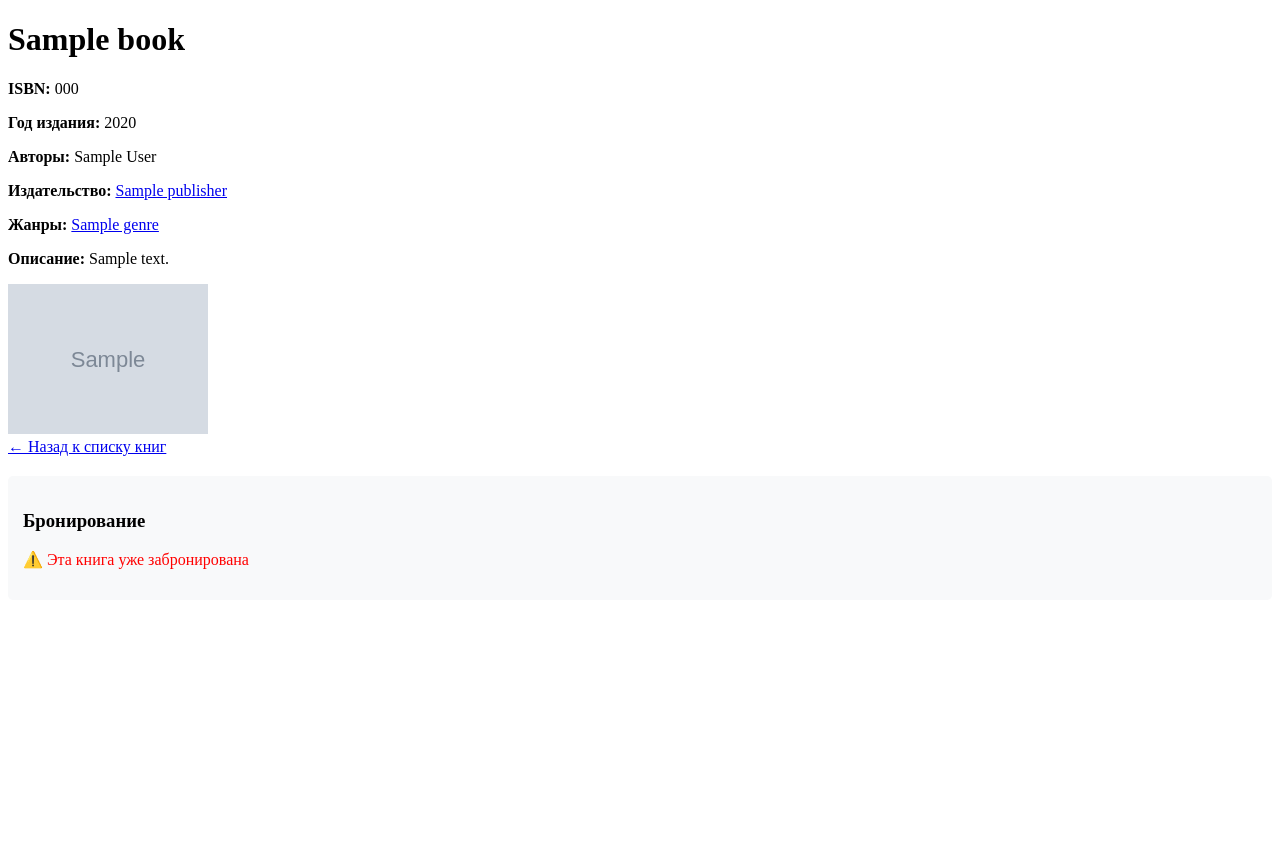
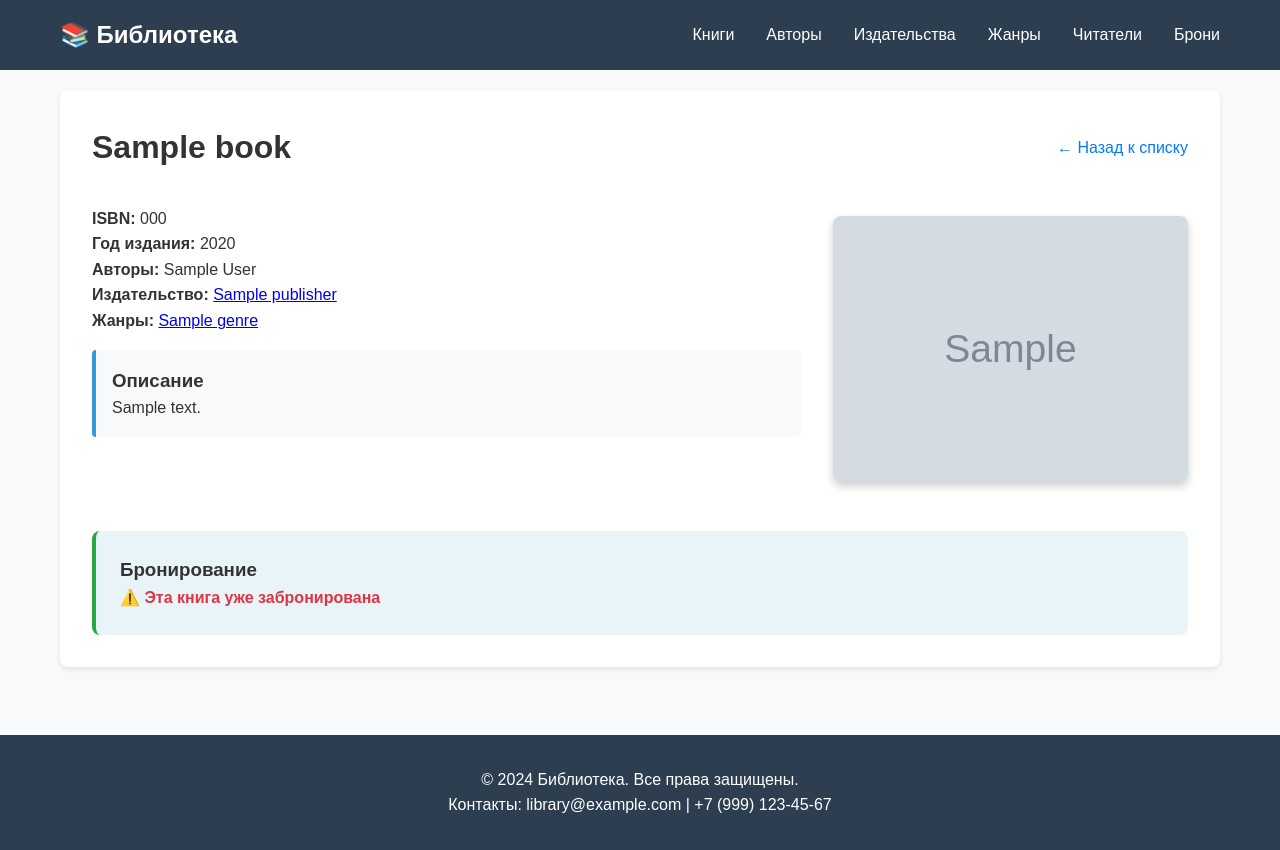
Before and after one commit to dmike-bit/django_dz, a Django app: page /books/1/ in a window 1280 px wide. Before the commit the page ends 569 px from the top, so only its background shows below. Run offline with Django 5.2, Linux system fonts and the light colour scheme; tables that the repository leaves empty hold one stand-in row (values such as "Sample post"); grey boxes marked "Sample" are stand-in pictures.

Commit message:
ДЗ 109

```diff
--- /dev/null
+++ b/library/static/library/css/style.css
@@ -0,0 +1,289 @@
+/* Базовые стили */
+* {
+    margin: 0;
+    padding: 0;
+    box-sizing: border-box;
+}
+
+body {
+    font-family: 'Arial', sans-serif;
+    line-height: 1.6;
+    color: #333;
+    background-color: #f8f9fa;
+}
+
+.container {
+    max-width: 1200px;
+    margin: 0 auto;
+    padding: 20px;
+}
+
+/* Header */
+.header {
+    background-color: #2c3e50;
+    color: white;
+    padding: 1rem 0;
+}
+
+.nav {
+    max-width: 1200px;
+    margin: 0 auto;
+    padding: 0 20px;
+    display: flex;
+    justify-content: space-between;
+    align-items: center;
+}
+
+.logo a {
+    color: white;
+    text-decoration: none;
+    font-size: 1.5rem;
+}
+
+.nav-menu {
+    display: flex;
+    list-style: none;
+    gap: 2rem;
+}
+
+.nav-menu a {
+    color: white;
+    text-decoration: none;
+    transition: color 0.3s;
+}
+
+.nav-menu a:hover {
+    color: #3498db;
+}
+
+/* Footer */
+.footer {
+    background-color: #2c3e50;
+    color: white;
+    text-align: center;
+    padding: 2rem 0;
+    margin-top: 3rem;
+}
+
+.footer-content {
+    max-width: 1200px;
+    margin: 0 auto;
+}
+
+/* Кнопки */
+.btn {
+    display: inline-block;
+    padding: 10px 20px;
+    background-color: #007bff;
+    color: white;
+    text-decoration: none;
+    border-radius: 5px;
+    border: none;
+    cursor: pointer;
+    transition: background-color 0.3s;
+}
+
+.btn:hover {
+    background-color: #0056b3;
+}
+
+.btn-primary {
+    background-color: #007bff;
+}
+
+.btn-primary:hover {
+    background-color: #0056b3;
+}
+
+.btn-success {
+    background-color: #28a745;
+}
+
+.btn-success:hover {
+    background-color: #218838;
+}
+
+.btn-back {
+    color: #007bff;
+    text-decoration: none;
+}
+
+/* Сетка книг */
+.books-grid {
+    display: grid;
+    grid-template-columns: repeat(auto-fill, minmax(300px, 1fr));
+    gap: 20px;
+    margin-top: 2rem;
+}
+
+.book-card {
+    background: white;
+    padding: 20px;
+    border-radius: 8px;
+    box-shadow: 0 2px 5px rgba(0,0,0,0.1);
+    transition: transform 0.3s;
+}
+
+.book-card:hover {
+    transform: translateY(-2px);
+    box-shadow: 0 4px 10px rgba(0,0,0,0.15);
+}
+
+.book-card h3 {
+    margin-bottom: 10px;
+}
+
+.book-card h3 a {
+    color: #2c3e50;
+    text-decoration: none;
+}
+
+.book-card h3 a:hover {
+    color: #3498db;
+}
+
+.book-cover {
+    max-width: 100%;
+    height: auto;
+    border-radius: 4px;
+    margin: 10px 0;
+}
+
+.btn-details {
+    display: inline-block;
+    margin-top: 10px;
+    padding: 8px 16px;
+    background-color: #3498db;
+    color: white;
+    text-decoration: none;
+    border-radius: 4px;
+    font-size: 0.9rem;
+}
+
+/* Детальная страница книги */
+.book-detail {
+    background: white;
+    padding: 2rem;
+    border-radius: 8px;
+    box-shadow: 0 2px 5px rgba(0,0,0,0.1);
+}
+
+.book-header {
+    display: flex;
+    justify-content: space-between;
+    align-items: center;
+    margin-bottom: 2rem;
+}
+
+.book-content {
+    display: grid;
+    grid-template-columns: 2fr 1fr;
+    gap: 2rem;
+    margin-bottom: 2rem;
+}
+
+.cover-image {
+    max-width: 100%;
+    border-radius: 8px;
+    box-shadow: 0 4px 8px rgba(0,0,0,0.2);
+}
+
+.book-description {
+    margin-top: 1rem;
+    padding: 1rem;
+    background-color: #f8f9fa;
+    border-radius: 4px;
+    border-left: 4px solid #3498db;
+}
+
+.book-reservation {
+    padding: 1.5rem;
+    background-color: #e8f4f8;
+    border-radius: 8px;
+    border-left: 4px solid #28a745;
+}
+
+.status-available {
+    color: #28a745;
+    font-weight: bold;
+}
+
+.status-unavailable {
+    color: #dc3545;
+    font-weight: bold;
+}
+
+/* Пагинация */
+.pagination {
+    display: flex;
+    justify-content: center;
+    align-items: center;
+    gap: 1rem;
+    margin-top: 2rem;
+}
+
+.page-info {
+    color: #6c757d;
+}
+
+/* Сообщения */
+.no-data {
+    text-align: center;
+    color: #6c757d;
+    font-style: italic;
+    padding: 2rem;
+}
+
+/* Формы */
+.form-group {
+    margin-bottom: 1rem;
+}
+
+.form-group label {
+    display: block;
+    margin-bottom: 0.5rem;
+    font-weight: bold;
+}
+
+.form-group input,
+.form-group select,
+.form-group textarea {
+    width: 100%;
+    padding: 0.5rem;
+    border: 1px solid #ddd;
+    border-radius: 4px;
+    font-size: 1rem;
+}
+
+.form-group textarea {
+    height: 100px;
+    resize: vertical;
+}
+
+/* Адаптивность */
+@media (max-width: 768px) {
+    .nav {
+        flex-direction: column;
+        gap: 1rem;
+    }
+
+    .nav-menu {
+        flex-direction: column;
+        gap: 1rem;
+        text-align: center;
+    }
+
+    .books-grid {
+        grid-template-columns: 1fr;
+    }
+
+    .book-content {
+        grid-template-columns: 1fr;
+    }
+
+    .book-header {
+        flex-direction: column;
+        gap: 1rem;
+        text-align: center;
+    }
+}
--- /dev/null
+++ b/library/static/library/js/main.js
@@ -0,0 +1,27 @@
+// Основные скрипты для библиотеки
+document.addEventListener('DOMContentLoaded', function() {
+    console.log('Библиотека загружена!');
+
+    // Плавная прокрутка для якорей
+    document.querySelectorAll('a[href^="#"]').forEach(anchor => {
+        anchor.addEventListener('click', function (e) {
+            e.preventDefault();
+            const target = document.querySelector(this.getAttribute('href'));
+            if (target) {
+                target.scrollIntoView({
+                    behavior: 'smooth',
+                    block: 'start'
+                });
+            }
+        });
+    });
+
+    // Подсветка активной ссылки в навигации
+    const currentPath = window.location.pathname;
+    document.querySelectorAll('.nav-menu a').forEach(link => {
+        if (link.getAttribute('href') === currentPath) {
+            link.style.color = '#3498db';
+            link.style.fontWeight = 'bold';
+        }
+    });
+});
--- /dev/null
+++ b/library/templates/library/base.html
@@ -0,0 +1,24 @@
+<!DOCTYPE html>
+<html lang="ru">
+<head>
+    <meta charset="UTF-8">
+    <meta name="viewport" content="width=device-width, initial-scale=1.0">
+    <title>{% block title %}Библиотека{% endblock %}</title>
+    {% load static %}
+    <link rel="stylesheet" href="{% static 'library/css/style.css' %}">
+    {% block extra_css %}{% endblock %}
+</head>
+<body>
+    {% include 'library/includes/header.html' %}
+
+    <main class="container">
+        {% block content %}
+        {% endblock %}
+    </main>
+
+    {% include 'library/includes/footer.html' %}
+
+    <script src="{% static 'library/js/main.js' %}"></script>
+    {% block extra_js %}{% endblock %}
+</body>
+</html>
--- a/library/templates/library/book_detail.html
+++ b/library/templates/library/book_detail.html
@@ -1,11 +1,17 @@
-<!DOCTYPE html>
-<html>
-<head>
-    <title>{{ book.title }}</title>
-</head>
-<body>
+{% extends 'library/base.html' %}
+{% load static %}
+
+{% block title %}{{ book.title }} - Библиотека{% endblock %}
+
+{% block content %}
+<div class="book-detail">
+    <div class="book-header">
         <h1>{{ book.title }}</h1>
+        <a href="{% url 'library:book_list' %}" class="btn-back">← Назад к списку</a>
+    </div>
 
+    <div class="book-content">
+        <div class="book-info">
             <p><strong>ISBN:</strong> {{ book.isbn }}</p>
             <p><strong>Год издания:</strong> {{ book.publication_year }}</p>
 
@@ -28,26 +34,30 @@
             {% endif %}
 
             {% if book.description %}
-        <p><strong>Описание:</strong> {{ book.description }}</p>
+                <div class="book-description">
+                    <h3>Описание</h3>
+                    <p>{{ book.description }}</p>
+                </div>
             {% endif %}
+        </div>
 
         {% if book.cover %}
-        <img src="{{ book.cover.url }}" alt="Обложка книги {{ book.title }}" width="200">
+            <div class="book-cover">
+                <img src="{{ book.cover.url }}" alt="Обложка книги {{ book.title }}" class="cover-image">
+            </div>
         {% endif %}
+    </div>
 
-    <br>
-    <a href="{% url 'library:book_list' %}">← Назад к списку книг</a>
-
-    <div style="margin-top: 20px; padding: 15px; background-color: #f8f9fa; border-radius: 5px;">
+    <div class="book-reservation">
         <h3>Бронирование</h3>
         {% if book.is_available %}
-        <p style="color: green;">✅ Книга доступна для бронирования</p>
-        <a href="{% url 'library:book_reserve' book.pk %}" style="background-color: #28a745; color: white; padding: 10px 20px; text-decoration: none; border-radius: 5px;">
+            <p class="status-available">✅ Книга доступна для бронирования</p>
+            <a href="{% url 'library:book_reserve' book.pk %}" class="btn btn-success">
                 Забронировать книгу
             </a>
         {% else %}
-        <p style="color: red;">⚠️ Эта книга уже забронирована</p>
+            <p class="status-unavailable">⚠️ Эта книга уже забронирована</p>
         {% endif %}
     </div>
-</body>
-</html>
+</div>
+{% endblock %}
--- /dev/null
+++ b/library/templates/library/includes/footer.html
@@ -0,0 +1,6 @@
+<footer class="footer">
+    <div class="footer-content">
+        <p>&copy; 2024 Библиотека. Все права защищены.</p>
+        <p>Контакты: library@example.com | +7 (999) 123-45-67</p>
+    </div>
+</footer>
--- /dev/null
+++ b/library/templates/library/includes/header.html
@@ -0,0 +1,15 @@
+<header class="header">
+    <nav class="nav">
+        <div class="logo">
+            <h1><a href="{% url 'library:book_list' %}">📚 Библиотека</a></h1>
+        </div>
+        <ul class="nav-menu">
+            <li><a href="{% url 'library:book_list' %}">Книги</a></li>
+            <li><a href="{% url 'library:author_list' %}">Авторы</a></li>
+            <li><a href="{% url 'library:publisher_list' %}">Издательства</a></li>
+            <li><a href="{% url 'library:genre_list' %}">Жанры</a></li>
+            <li><a href="{% url 'library:reader_list' %}">Читатели</a></li>
+            <li><a href="{% url 'library:reservation_list' %}">Брони</a></li>
+        </ul>
+    </nav>
+</header>
--- a/project/settings.py
+++ b/project/settings.py
@@ -115,7 +115,11 @@ USE_TZ = True
 # Static files (CSS, JavaScript, Images)
 # https://docs.djangoproject.com/en/5.2/howto/static-files/
 
-STATIC_URL = 'static/'
+STATIC_URL = '/static/'
+STATICFILES_DIRS = [
+    BASE_DIR / "static",
+    BASE_DIR / "library/static",
+]
 
 # Default primary key field type
 # https://docs.djangoproject.com/en/5.2/ref/settings/#default-auto-field
```
Also changed, not shown: library/templates/library/book_list.html (+17 -36 lines), library/templates/library/includes/book_card.html (added, +12 -0 lines). Lines whose indentation alone changed are shown as unchanged.
